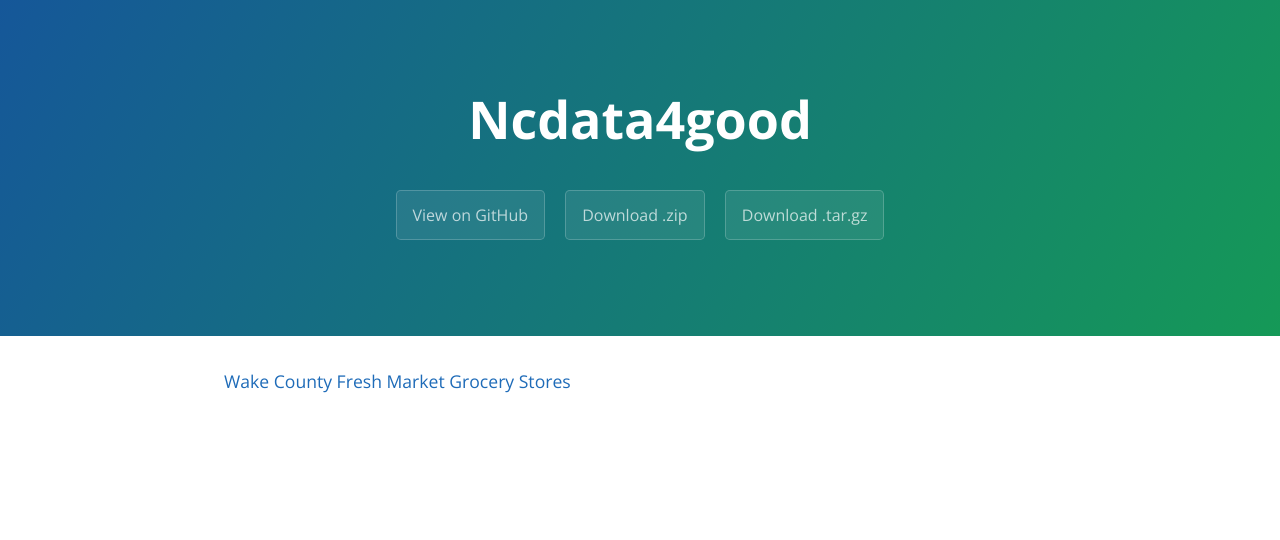
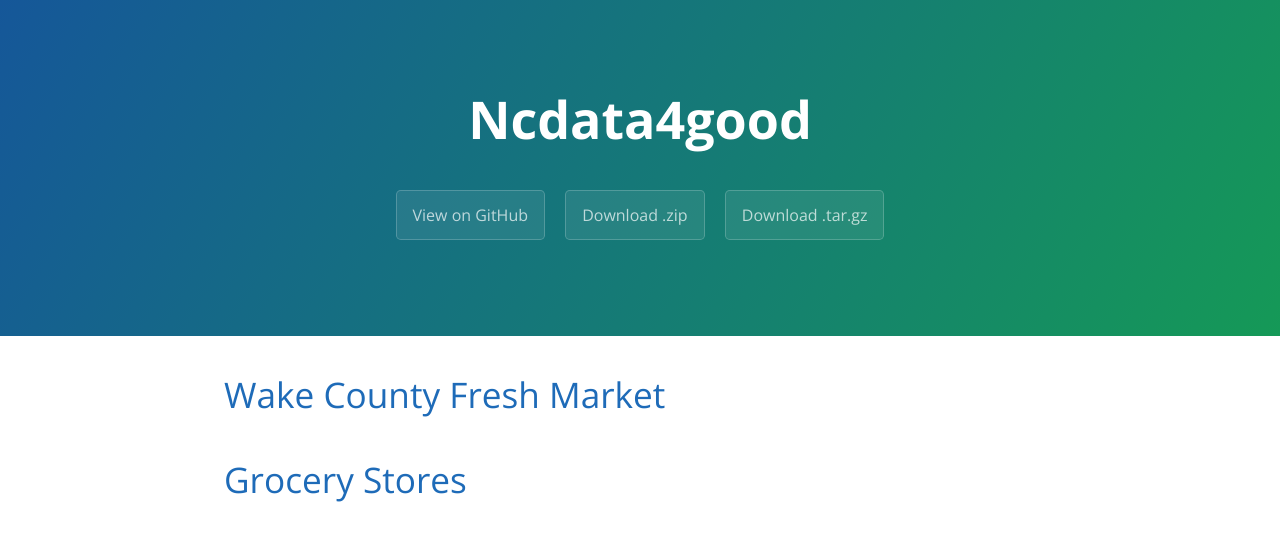
Before and after one commit to Msanghi/NCData4Good, a plain HTML site: page index.html in a window 1280 px wide. Drawn offline with nearby package versions, Linux system fonts and the light colour scheme.

Commit message:
Update index.html

```diff
--- a/index.html
+++ b/index.html
@@ -19,8 +19,8 @@
     </section>
 
     <section class="main-content">
-    <a href = "http://msanghi.github.io/NCData4Good/Wake_County_Fresh_Market.html"> Wake County Fresh Market </a>
-    <a href = "http://msanghi.github.io/NCData4Good/grocery_stores.html"> Grocery Stores</a>
+    <h1><a href = "http://msanghi.github.io/NCData4Good/Wake_County_Fresh_Market.html"> Wake County Fresh Market </a> </h1>
+    <h1><a href = "http://msanghi.github.io/NCData4Good/grocery_stores.html"> Grocery Stores</a> </h1>
     </section>
 
 
```
